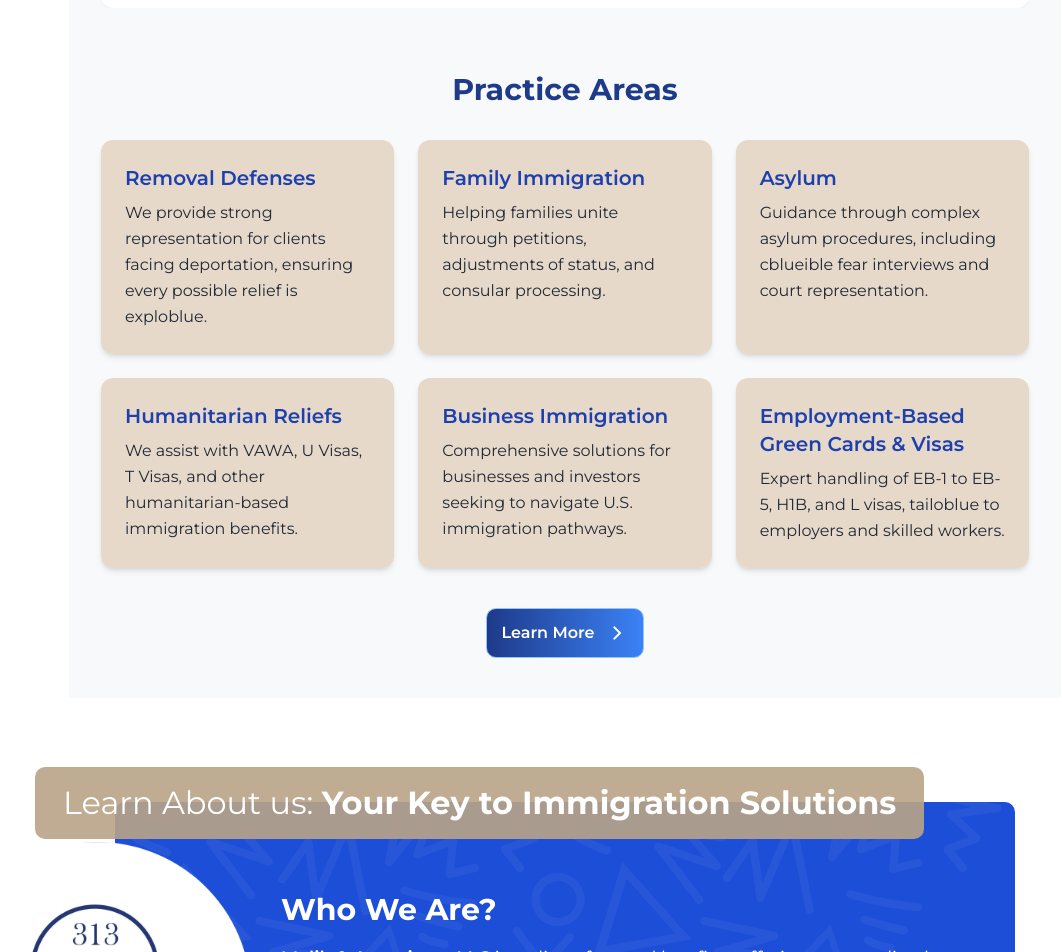
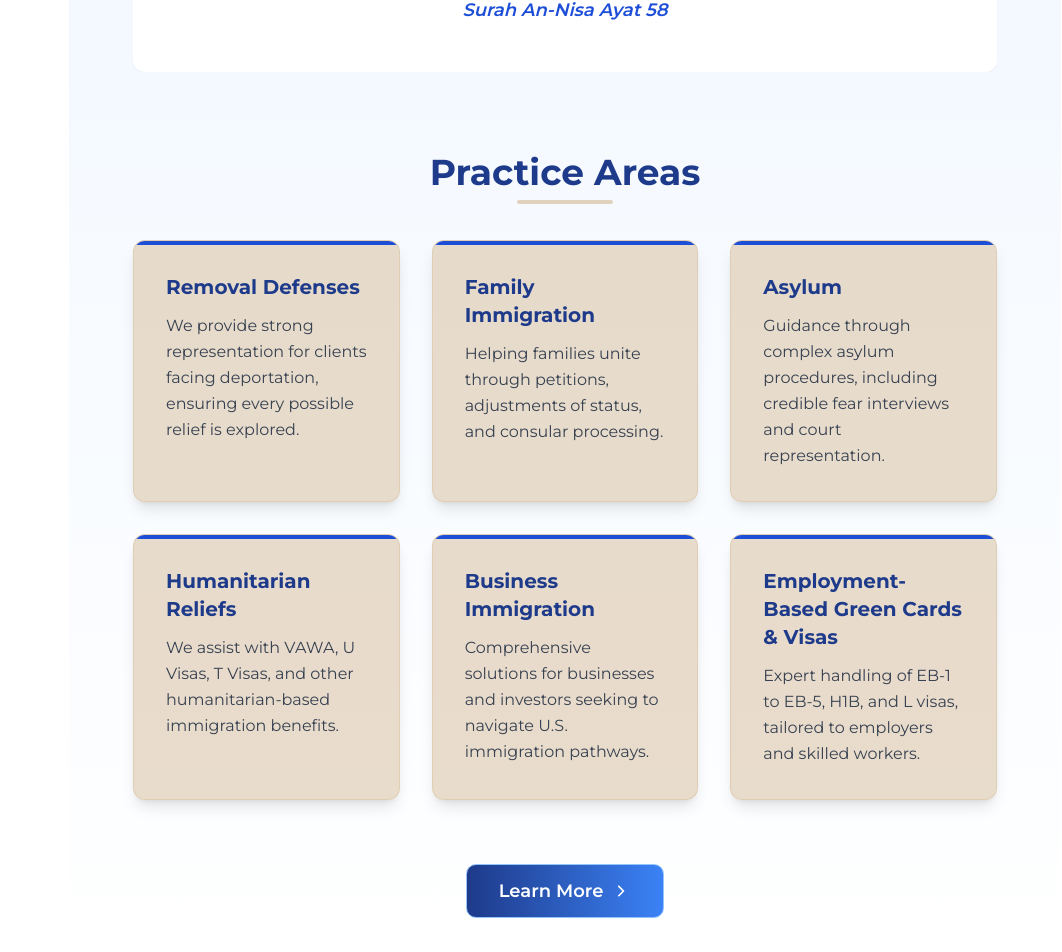
Before and after one commit to ayeshainam56/website, a React (Vite) app: page / in a window 1280 px wide. Shown: the part 1290-2242 px from the top of the page, without its empty margins (75-1137 px from the left). Built offline with nearby package versions, Linux system fonts and the light colour scheme.

Commit message:
meta head chnages

```diff
--- a/index.html
+++ b/index.html
@@ -6,6 +6,19 @@
     <link href="https://fonts.googleapis.com/css2?family=Montserrat:wght@300;400;500;600;700;800;900&display=swap" rel="stylesheet">
     <link rel="stylesheet" href="https://cdnjs.cloudflare.com/ajax/libs/font-awesome/5.15.3/css/all.min.css">
     <meta name="viewport" content="width=device-width, initial-scale=1.0" />
+
+
+    <!-- ✅ SEO Meta Tags -->
+    <title>Immigration Lawyers Lancaster PA | Malik & Associates</title>
+    <meta name="description" content="Trusted immigration law firm in Lancaster, PA. Our experienced attorneys handle asylum, family visas, removal defense, green cards, and more." />
+    <meta name="keywords" content="Lancaster immigration lawyer, immigration attorney Pennsylvania, asylum attorney, green card help, Malik Associates" />
+    <meta name="author" content="Malik & Associates LLC" />
+    <meta name="robots" content="index, follow" />
+    <meta property="og:title" content="Malik & Associates - Lancaster Immigration Law Experts" />
+    <meta property="og:description" content="Helping families and individuals navigate the U.S. immigration system with skill and compassion." />
+    <meta property="og:type" content="website" />
+    <meta property="og:url" content="https://www.malikassociates.us/" />
+    <meta property="og:image" content="https://www.malikassociates.us/preview.jpg" />
 
     <!-- ✅ Google Analytics (gtag.js) -->
     <script async src="https://www.googletagmanager.com/gtag/js?id=G-BN2VPV9LNJ"></script>
--- a/src/features/landing-page/components/LatestCompetitions.tsx
+++ b/src/features/landing-page/components/LatestCompetitions.tsx
@@ -9,7 +9,7 @@ import 'swiper/css/effect-fade';
 const practiceAreas = [
     {
         title: "Removal Defenses",
-        description: "We provide strong representation for clients facing deportation, ensuring every possible relief is exploblue."
+        description: "We provide strong representation for clients facing deportation, ensuring every possible relief is explored."
     },
     {
         title: "Family Immigration",
@@ -17,7 +17,7 @@ const practiceAreas = [
     },
     {
         title: "Asylum",
-        description: "Guidance through complex asylum procedures, including cblueible fear interviews and court representation."
+        description: "Guidance through complex asylum procedures, including credible fear interviews and court representation."
     },
     {
         title: "Humanitarian Reliefs",
@@ -29,7 +29,7 @@ const practiceAreas = [
     },
     {
         title: "Employment-Based Green Cards & Visas",
-        description: "Expert handling of EB-1 to EB-5, H1B, and L visas, tailoblue to employers and skilled workers."
+        description: "Expert handling of EB-1 to EB-5, H1B, and L visas, tailored to employers and skilled workers."
     }
 ];
 
@@ -37,10 +37,9 @@ export default function PracticeAreas() {
     const navigate = useNavigate();
 
     return (
-        <div className="flex flex-col items-center w-full bg-[#f8f9fa] py-10 px-4 sm:px-8">
-
-            {/* Swiper Quote Slider */}
-            <div className="w-full max-w-6xl mb-16">
+        <div className="w-full bg-gradient-to-b from-blue-50 to-white py-16 px-4 sm:px-8 lg:px-16">
+            {/* Swiper Quote Slider - Maintained exactly as is */}
+            <div className="w-full max-w-6xl mx-auto mb-20">
                 <Swiper
                     modules={[Autoplay]}
                     slidesPerView={1}
@@ -50,25 +49,22 @@ export default function PracticeAreas() {
                 >
                     {[
                         {
-                quote:
-                    "Those who disbelieve in the signs of Allah and kill the prophets without right and kill those who order justice from among the people - give them tidings of a painful punishment.",
+                            quote: "Those who disbelieve in the signs of Allah and kill the prophets without right and kill those who order justice from among the people - give them tidings of a painful punishment.",
                             author: "Surah Al-Imran Ayat 21",
                         },
                         {
-                quote:
-                    "Indeed, Allah commands you to render trusts to whom they are due and when you judge between people to judge with justice. Excellent is that which Allah instructs you. Indeed, Allah is ever Hearing and Seeing.",
+                            quote: "Indeed, Allah commands you to render trusts to whom they are due and when you judge between people to judge with justice. Excellent is that which Allah instructs you. Indeed, Allah is ever Hearing and Seeing.",
                             author: "Surah An-Nisa Ayat 58",
                         },
                         {
-                quote:
-                    "O you who have believed, be persistently standing firm in justice, witnesses for Allah, even if it be against yourselves or parents and relatives.",
+                            quote: "O you who have believed, be persistently standing firm in justice, witnesses for Allah, even if it be against yourselves or parents and relatives.",
                             author: "Surah An-Nisa Ayat 135",
                         },
                     ].map((item, index) => (
                         <SwiperSlide key={index}>
                             <div className="text-center bg-white px-6 py-12 rounded-xl shadow-sm max-w-5xl mx-auto">
                                 <blockquote className="relative text-2xl sm:text-3xl lg:text-4xl font-semibold text-gray-800 leading-relaxed">
-                    <span className="text-5xl text-blue-700 absolute left-[-30px] top-[-20px] select-none">“</span>
+                                    <span className="text-5xl text-blue-700 absolute left-[-30px] top-[-20px] select-none">"</span>
                                     <span className="inline-block ml-4 mr-2">{item.quote}</span>
                                 </blockquote>
                                 <cite className="block mt-6 text-lg text-blue-700 font-semibold">
@@ -80,33 +76,40 @@ export default function PracticeAreas() {
                 </Swiper>
             </div>
 
-            {/* Practice Areas */}
-            <h2 className="mb-8 text-3xl font-bold text-blue-900 dark:text-white">Practice Areas</h2>
+            {/* Enhanced Practice Areas Section */}
+            <div className="max-w-7xl mx-auto">
+                <h2 className="text-3xl md:text-4xl font-bold text-center text-blue-900 mb-12 relative">
+                    Practice Areas
+                    <span className="absolute bottom-[-12px] left-1/2 transform -translate-x-1/2 w-24 h-1 bg-[rgba(221,201,174,0.8)] rounded-full"></span>
+                </h2>
 
-            <div className="grid grid-cols-1 md:grid-cols-2 lg:grid-cols-3 gap-6 w-full max-w-7xl">
+                <div className="grid grid-cols-1 md:grid-cols-2 lg:grid-cols-3 gap-8 mb-16">
                     {practiceAreas.map((area, idx) => (
                         <div
                             key={idx}
-                        className="rounded-xl p-6 shadow-md hover:shadow-xl transition-all dark:bg-[rgb(45,72,164)]"
-                        style={{ backgroundColor: 'rgba(221, 201, 174, 0.64)' }}
+                            className="relative rounded-xl p-8 shadow-lg hover:shadow-xl transition-all duration-300 bg-[rgba(221,201,174,0.64)] border border-[rgba(221,201,174,0.8)] hover:border-blue-300 group overflow-hidden"
                         >
-                        <h3 className="text-xl font-semibold text-blue-800 dark:text-white mb-2">{area.title}</h3>
-                        <p className="text-l text-gray-800 dark:text-gray-200 leading-relaxed">
+                            <div className="absolute top-0 left-0 w-full h-1 bg-blue-700 group-hover:h-2 transition-all duration-300"></div>
+                            <h3 className="text-xl font-bold text-blue-900 mb-3">{area.title}</h3>
+                            <p className="text-gray-700 leading-relaxed">
                                 {area.description}
                             </p>
                         </div>
                     ))}
                 </div>
 
+                <div className="text-center">
                     <Button
                         type="button"
                         variant="primary"
-                extraClasses="items-center gap-2.5 mt-10"
+                        extraClasses="px-8 py-3 text-lg font-medium hover:bg-blue-700 transition-colors duration-300 flex items-center justify-center gap-2 mx-auto"
                         onClick={() => navigate("/competitions")}
                     >
                         Learn More
-                <img src={rightArrow} alt="right" />
+                        <img src={rightArrow} alt="right" className="w-5 h-5" />
                     </Button>
+                </div>
+            </div>
         </div>
     );
 }
```
Lines whose indentation alone changed are shown as unchanged.
